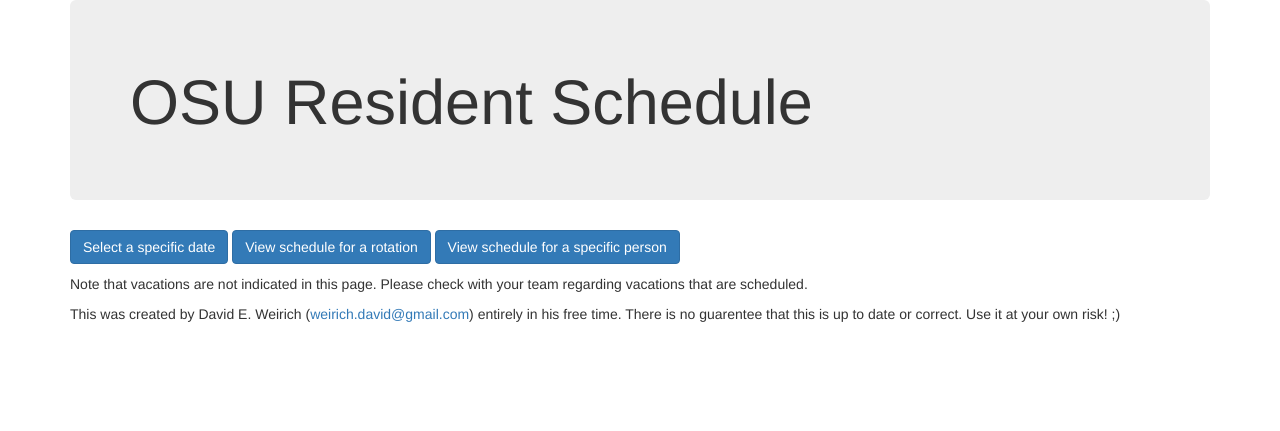
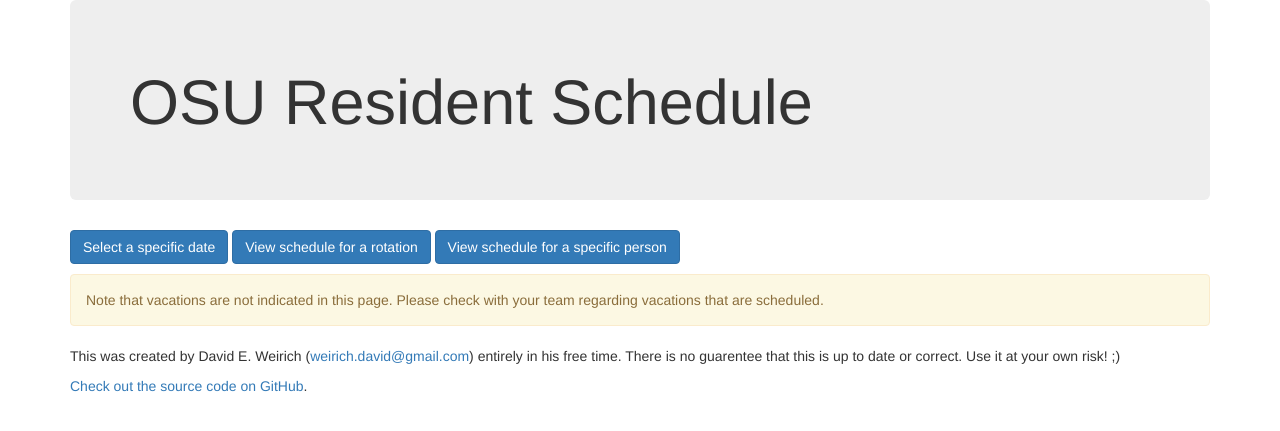
Before and after one commit to weirichd/resident-schedule, a Flask app: template app/templates/home.html in a window 1280 px wide. Shown: the top 431 px of the page. Run offline with Flask 2, Linux system fonts and the light colour scheme; the template is opened without the code that fills it, so the values that code supplies are empty; some libraries are stand-ins or nearby versions.

Commit message:
Added a link to the github page in the app

```diff
--- a/app/templates/home.html
+++ b/app/templates/home.html
@@ -54,10 +54,10 @@
 
     {% endif %}
 
-    <p>
+    <div class="alert alert-warning">
     Note that vacations are not indicated in this page.
     Please check with your team regarding vacations that are scheduled.
-    </p>
+    </div>
 
     <p>
     This was created by David E. Weirich (<a href="mailto:weirich.david@gmail.com">weirich.david@gmail.com</a>)
@@ -65,6 +65,9 @@
     There is no guarentee that this is up to date or correct.
     Use it at your own risk! ;)
     </p>
+    <p>
+    <a href="https://github.com/weirichd/resident-schedule">Check out the source code on GitHub</a>.
+    </p>
 </div>
 
 </body>
```
Also changed, not shown: 1 other file.
